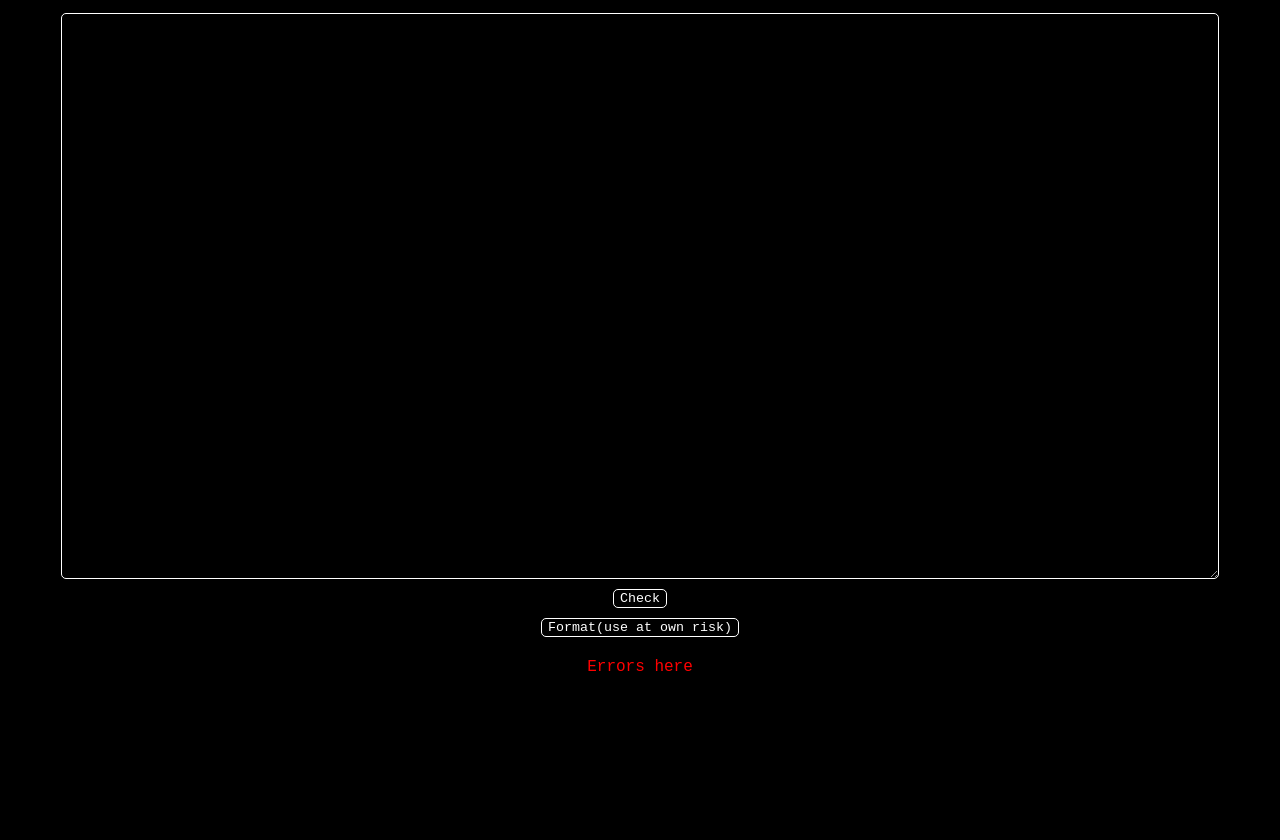
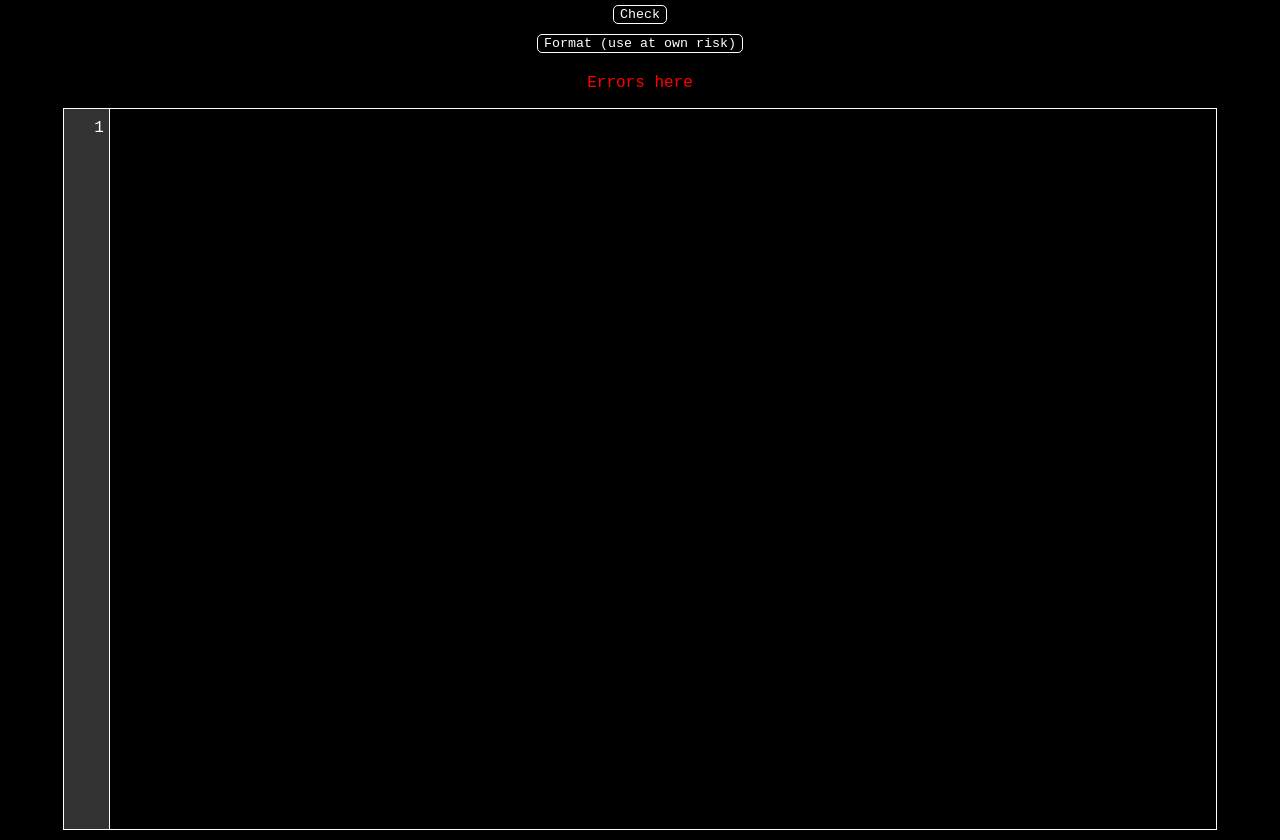
Before and after one commit to spageektti/tldr-editor, a website: page public/app.html in a window 1280 px wide. Before the commit the page ends 800 px from the top, so only its background shows below. Drawn offline with Linux system fonts and the light colour scheme; no server answers.

Commit message:
add line numbers

```diff
--- a/public/app.html
+++ b/public/app.html
@@ -9,12 +9,18 @@
 </head>
 
 <body>
-    <textarea id="editor"></textarea>
     <button onclick="check()">Check</button>
-    <button onclick="format()">Format(use at own risk)</button>
+    <button onclick="format()">Format (use at own risk)</button>
     <p id="errors">Errors here</p>
+
+    <div class="editor-container">
+        <div class="editor">
+            <div class="line-numbers" id="line-numbers"></div>
+            <textarea id="editor" oninput="updateLineNumbers()" onscroll="syncScroll()"></textarea>
+        </div>
+    </div>
+
+    <script src="app.js"></script>
 </body>
 
-<script src="app.js"></script>
-
 </html>
--- a/public/app.js
+++ b/public/app.js
@@ -1,3 +1,25 @@
+function updateLineNumbers() {
+    const textarea = document.getElementById("editor");
+    const lineNumbers = document.getElementById("line-numbers");
+
+    const lines = textarea.value.split("\n").length;
+
+    lineNumbers.innerHTML = '';
+    for (let i = 1; i <= lines; i++) {
+        const lineNumber = document.createElement("div");
+        lineNumber.textContent = i;
+        lineNumbers.appendChild(lineNumber);
+    }
+}
+
+function syncScroll() {
+    const textarea = document.getElementById("editor");
+    const lineNumbers = document.getElementById("line-numbers");
+    lineNumbers.scrollTop = textarea.scrollTop;
+}
+
+updateLineNumbers();
+
 async function getPageContent(page_url) {
     const response = await fetch(page_url);
     if (!response.ok) {
@@ -32,6 +54,7 @@ const errors = document.getElementById('errors');
 
 getPageContent(page_url).then(page_content => {
     editor.value = page_content;
+    updateLineNumbers()
 });
 
 function check() {
--- a/public/styles.css
+++ b/public/styles.css
@@ -6,17 +6,56 @@ body {
     display: flex;
     flex-direction: column;
     align-items: center;
+    margin: 0;
 }
 
-form {
+.editor-container {
     display: flex;
     flex-direction: column;
     align-items: center;
 }
 
-input,
-select,
-textarea,
+.editor {
+    display: flex;
+    align-items: flex-start;
+    width: 90vw;
+    height: 90vh;
+    margin-bottom: 10px;
+    background-color: black;
+    color: white;
+    font-family: "Fira Mono", monospace;
+    border: 1px solid white;
+    overflow: auto;
+}
+
+.line-numbers {
+    width: 40px;
+    text-align: right;
+    background-color: #333;
+    color: white;
+    padding-top: 10px;
+    padding-right: 5px;
+    user-select: none;
+    overflow: hidden;
+    height: 100%;
+}
+
+textarea {
+    width: calc(100% - 40px);
+    height: 100%;
+    border: none;
+    border-left: 1px solid white;
+    background-color: black;
+    color: white;
+    font-family: "Fira Mono", monospace;
+    margin: 0;
+    padding: 10px;
+    resize: none;
+    outline: none;
+    overflow: auto;
+    box-sizing: border-box;
+}
+
 button {
     border: solid 1px white;
     border-radius: 5px;
@@ -26,11 +65,6 @@ button {
     margin: 5px;
 }
 
-textarea {
-    width: 90vw;
-    height: 70vh;
-}
-
 #errors {
     color: red;
 }
```
